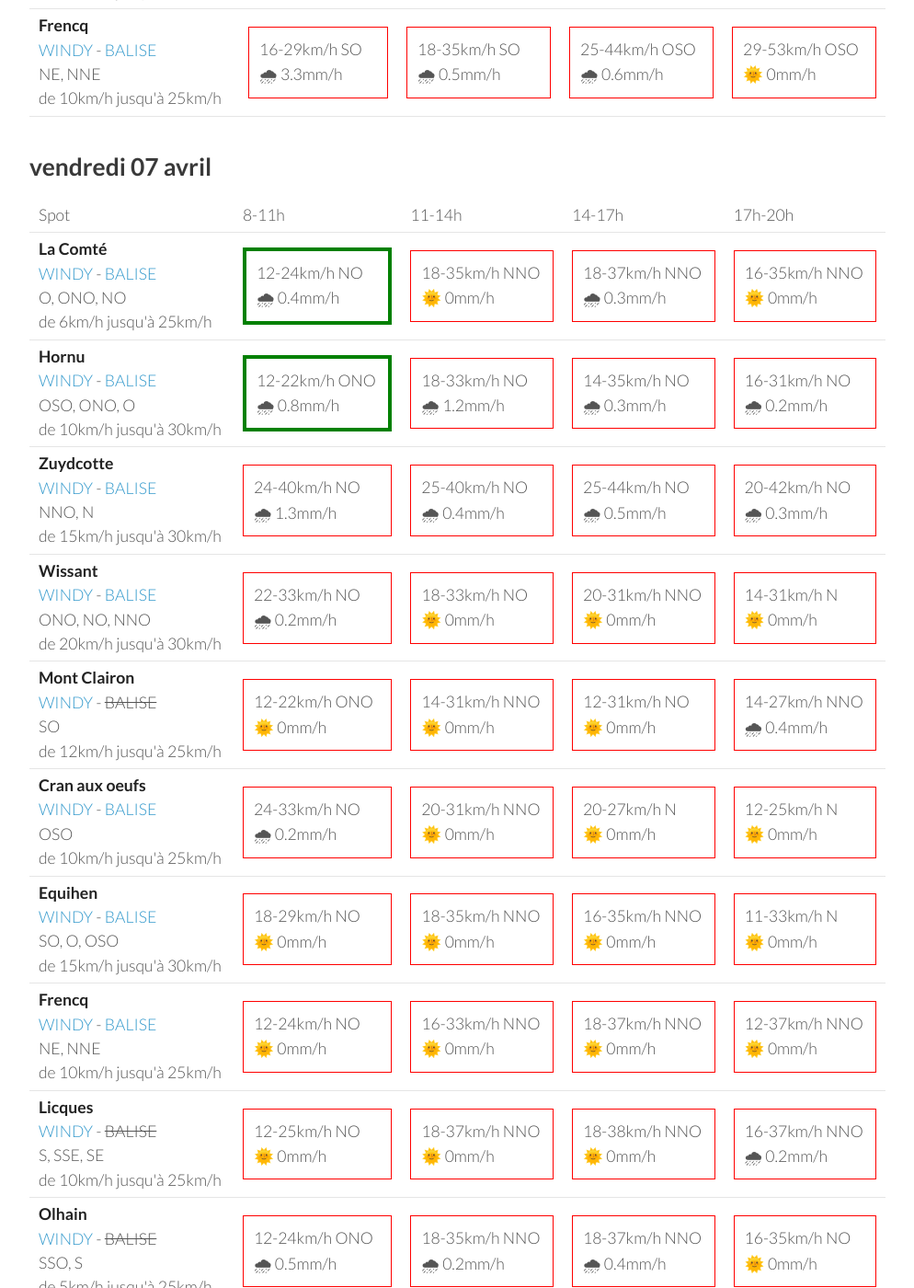
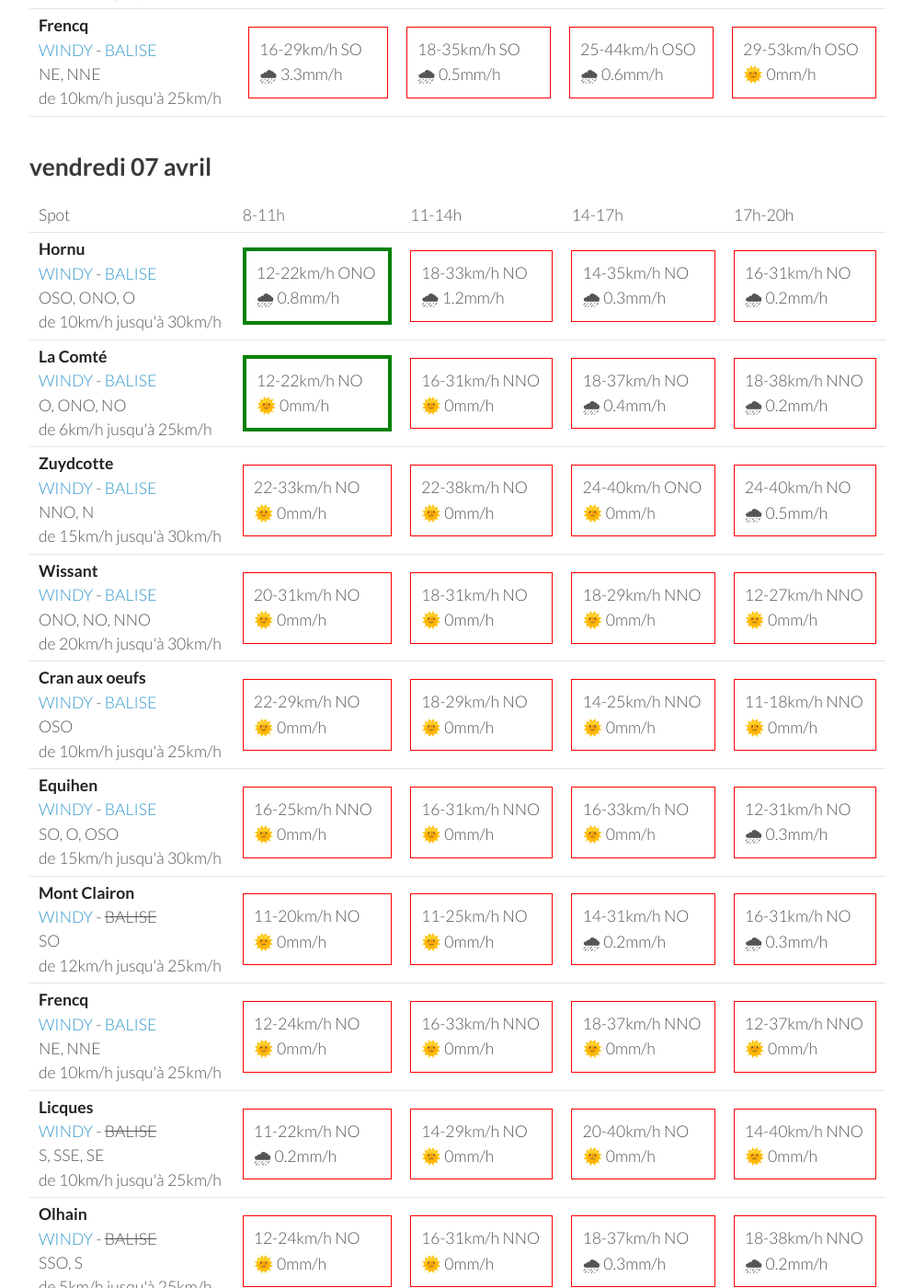
Before and after one commit to parapente-dans-le-nord/parapente-dans-le-nord.github.io, a Jekyll site: the page built from all.markdown, in a window 1280 px wide and 1400 px high, scrolled down 2931 px. Shown: the whole window at 92% size, without its empty margins (26-1020 px from the left). Built offline with Jekyll 4.4.1, drawn with Linux system fonts in a browser that asks for light colours; some of the changed text lies outside the part shown.

Commit message:
update index.markdown

```diff
--- a/all.markdown
+++ b/all.markdown
@@ -263,16 +263,6 @@ page mise à jour le mercredi 05 avril 13:03
       <td>17h-20h</td>
     </tr>
 <tr>
-        <td><strong>La Comté</strong><br><a href="https://windy.com/50.426/2.500?50.025,2.499,8">WINDY</a> - <span class=""><a href="https://balisemeteo.com/balise.php?idBalise=">BALISE</a> </span><br> <span class="vent-favorable">O, ONO, NO</span><br><span class="force-vent">de 6km/h jusqu'à 25km/h</span> </td>
-
-            <td><div class="flyable"><p>12-24km/h NO</p><p>🌧 0.4mm/h</p></div></td>
-            <td><div class="not-flyable"><p>18-35km/h NNO</p><p>🌞 0mm/h</p></div></td>
-            <td><div class="not-flyable"><p>18-37km/h NNO</p><p>🌧 0.3mm/h</p></div></td>
-            <td><div class="not-flyable"><p>16-35km/h NNO</p><p>🌞 0mm/h</p></div></td>
-
-
-    </tr>
-<tr>
         <td><strong>Hornu</strong><br><a href="https://windy.com/50.424/3.819?50.024,3.818,8,m:e3daghw">WINDY</a> - <span class=""><a href="https://balisemeteo.com/balise_histo.php?idBalise=5040">BALISE</a> </span><br> <span class="vent-favorable">OSO, ONO, O</span><br><span class="force-vent">de 10km/h jusqu'à 30km/h</span> </td>
 
             <td><div class="flyable"><p>12-22km/h ONO</p><p>🌧 0.8mm/h</p></div></td>
@@ -283,52 +273,62 @@ page mise à jour le mercredi 05 avril 13:03
 
     </tr>
 <tr>
+        <td><strong>La Comté</strong><br><a href="https://windy.com/50.426/2.500?50.025,2.499,8">WINDY</a> - <span class=""><a href="https://balisemeteo.com/balise.php?idBalise=">BALISE</a> </span><br> <span class="vent-favorable">O, ONO, NO</span><br><span class="force-vent">de 6km/h jusqu'à 25km/h</span> </td>
+
+            <td><div class="flyable"><p>12-22km/h NO</p><p>🌞 0mm/h</p></div></td>
+            <td><div class="not-flyable"><p>16-31km/h NNO</p><p>🌞 0mm/h</p></div></td>
+            <td><div class="not-flyable"><p>18-37km/h NO</p><p>🌧 0.4mm/h</p></div></td>
+            <td><div class="not-flyable"><p>18-38km/h NNO</p><p>🌧 0.2mm/h</p></div></td>
+
+
+    </tr>
+<tr>
         <td><strong>Zuydcotte</strong><br><a href="https://windy.com/51.064/2.491?50.669,2.488,8,m:e4hagfk">WINDY</a> - <span class=""><a href="https://www.allosurf.net/meteo/live/dunkerque-station-meteo-lfak-8329.html">BALISE</a> </span><br> <span class="vent-favorable">NNO, N</span><br><span class="force-vent">de 15km/h jusqu'à 30km/h</span> </td>
 
-            <td><div class="not-flyable"><p>24-40km/h NO</p><p>🌧 1.3mm/h</p></div></td>
-            <td><div class="not-flyable"><p>25-40km/h NO</p><p>🌧 0.4mm/h</p></div></td>
-            <td><div class="not-flyable"><p>25-44km/h NO</p><p>🌧 0.5mm/h</p></div></td>
-            <td><div class="not-flyable"><p>20-42km/h NO</p><p>🌧 0.3mm/h</p></div></td>
+            <td><div class="not-flyable"><p>22-33km/h NO</p><p>🌞 0mm/h</p></div></td>
+            <td><div class="not-flyable"><p>22-38km/h NO</p><p>🌞 0mm/h</p></div></td>
+            <td><div class="not-flyable"><p>24-40km/h ONO</p><p>🌞 0mm/h</p></div></td>
+            <td><div class="not-flyable"><p>24-40km/h NO</p><p>🌧 0.5mm/h</p></div></td>
 
 
     </tr>
 <tr>
         <td><strong>Wissant</strong><br><a href="https://windy.com/50.885/1.653?50.488,1.653,8,m:e3XagdU">WINDY</a> - <span class=""><a href="https://balisemeteo.com/balise_histo.php?idBalise=159">BALISE</a> </span><br> <span class="vent-favorable">ONO, NO, NNO</span><br><span class="force-vent">de 20km/h jusqu'à 30km/h</span> </td>
 
-            <td><div class="not-flyable"><p>22-33km/h NO</p><p>🌧 0.2mm/h</p></div></td>
-            <td><div class="not-flyable"><p>18-33km/h NO</p><p>🌞 0mm/h</p></div></td>
-            <td><div class="not-flyable"><p>20-31km/h NNO</p><p>🌞 0mm/h</p></div></td>
-            <td><div class="not-flyable"><p>14-31km/h N</p><p>🌞 0mm/h</p></div></td>
+            <td><div class="not-flyable"><p>20-31km/h NO</p><p>🌞 0mm/h</p></div></td>
+            <td><div class="not-flyable"><p>18-31km/h NO</p><p>🌞 0mm/h</p></div></td>
+            <td><div class="not-flyable"><p>18-29km/h NNO</p><p>🌞 0mm/h</p></div></td>
+            <td><div class="not-flyable"><p>12-27km/h NNO</p><p>🌞 0mm/h</p></div></td>
+
+
+    </tr>
+<tr>
+        <td><strong>Cran aux oeufs</strong><br><a href="https://windy.com/50.847/1.584?50.451,1.582,8,m:e3TagdN">WINDY</a> - <span class=""><a href="https://www.meteociel.fr/temps-reel/obs_villes.php?code2=7004">BALISE</a> </span><br> <span class="vent-favorable">OSO</span><br><span class="force-vent">de 10km/h jusqu'à 25km/h</span> </td>
+
+            <td><div class="not-flyable"><p>22-29km/h NO</p><p>🌞 0mm/h</p></div></td>
+            <td><div class="not-flyable"><p>18-29km/h NO</p><p>🌞 0mm/h</p></div></td>
+            <td><div class="not-flyable"><p>14-25km/h NNO</p><p>🌞 0mm/h</p></div></td>
+            <td><div class="not-flyable"><p>11-18km/h NNO</p><p>🌞 0mm/h</p></div></td>
+
+
+    </tr>
+<tr>
+        <td><strong>Equihen</strong><br><a href="https://windy.com/50.679/1.572?50.279,1.571,8,m:e3CagdM">WINDY</a> - <span class=""><a href="https://balisemeteo.com/balise_histo.php?idBalise=159">BALISE</a> </span><br> <span class="vent-favorable">SO, O, OSO</span><br><span class="force-vent">de 15km/h jusqu'à 30km/h</span> </td>
+
+            <td><div class="not-flyable"><p>16-25km/h NNO</p><p>🌞 0mm/h</p></div></td>
+            <td><div class="not-flyable"><p>16-31km/h NNO</p><p>🌞 0mm/h</p></div></td>
+            <td><div class="not-flyable"><p>16-33km/h NO</p><p>🌞 0mm/h</p></div></td>
+            <td><div class="not-flyable"><p>12-31km/h NO</p><p>🌧 0.3mm/h</p></div></td>
 
 
     </tr>
 <tr>
         <td><strong>Mont Clairon</strong><br><a href="https://windy.com/49.919/2.729?49.515,2.730,8,m:e2magfH">WINDY</a> - <span class="no-balise"> BALISE </span><br> <span class="vent-favorable">SO</span><br><span class="force-vent">de 12km/h jusqu'à 25km/h</span> </td>
 
-            <td><div class="not-flyable"><p>12-22km/h ONO</p><p>🌞 0mm/h</p></div></td>
-            <td><div class="not-flyable"><p>14-31km/h NNO</p><p>🌞 0mm/h</p></div></td>
-            <td><div class="not-flyable"><p>12-31km/h NO</p><p>🌞 0mm/h</p></div></td>
-            <td><div class="not-flyable"><p>14-27km/h NNO</p><p>🌧 0.4mm/h</p></div></td>
-
-
-    </tr>
-<tr>
-        <td><strong>Cran aux oeufs</strong><br><a href="https://windy.com/50.847/1.584?50.451,1.582,8,m:e3TagdN">WINDY</a> - <span class=""><a href="https://www.meteociel.fr/temps-reel/obs_villes.php?code2=7004">BALISE</a> </span><br> <span class="vent-favorable">OSO</span><br><span class="force-vent">de 10km/h jusqu'à 25km/h</span> </td>
-
-            <td><div class="not-flyable"><p>24-33km/h NO</p><p>🌧 0.2mm/h</p></div></td>
-            <td><div class="not-flyable"><p>20-31km/h NNO</p><p>🌞 0mm/h</p></div></td>
-            <td><div class="not-flyable"><p>20-27km/h N</p><p>🌞 0mm/h</p></div></td>
-            <td><div class="not-flyable"><p>12-25km/h N</p><p>🌞 0mm/h</p></div></td>
-
-
-    </tr>
-<tr>
-        <td><strong>Equihen</strong><br><a href="https://windy.com/50.679/1.572?50.279,1.571,8,m:e3CagdM">WINDY</a> - <span class=""><a href="https://balisemeteo.com/balise_histo.php?idBalise=159">BALISE</a> </span><br> <span class="vent-favorable">SO, O, OSO</span><br><span class="force-vent">de 15km/h jusqu'à 30km/h</span> </td>
-
-            <td><div class="not-flyable"><p>18-29km/h NO</p><p>🌞 0mm/h</p></div></td>
-            <td><div class="not-flyable"><p>18-35km/h NNO</p><p>🌞 0mm/h</p></div></td>
-            <td><div class="not-flyable"><p>16-35km/h NNO</p><p>🌞 0mm/h</p></div></td>
-            <td><div class="not-flyable"><p>11-33km/h N</p><p>🌞 0mm/h</p></div></td>
+            <td><div class="not-flyable"><p>11-20km/h NO</p><p>🌞 0mm/h</p></div></td>
+            <td><div class="not-flyable"><p>11-25km/h NO</p><p>🌞 0mm/h</p></div></td>
+            <td><div class="not-flyable"><p>14-31km/h NO</p><p>🌧 0.2mm/h</p></div></td>
+            <td><div class="not-flyable"><p>16-31km/h NO</p><p>🌧 0.3mm/h</p></div></td>
 
 
     </tr>
@@ -345,30 +345,30 @@ page mise à jour le mercredi 05 avril 13:03
 <tr>
         <td><strong>Licques</strong><br><a href="https://windy.com/50.786/1.936?50.388,1.934,8">WINDY</a> - <span class="no-balise"> BALISE </span><br> <span class="vent-favorable">S, SSE, SE</span><br><span class="force-vent">de 10km/h jusqu'à 25km/h</span> </td>
 
-            <td><div class="not-flyable"><p>12-25km/h NO</p><p>🌞 0mm/h</p></div></td>
-            <td><div class="not-flyable"><p>18-37km/h NNO</p><p>🌞 0mm/h</p></div></td>
-            <td><div class="not-flyable"><p>18-38km/h NNO</p><p>🌞 0mm/h</p></div></td>
-            <td><div class="not-flyable"><p>16-37km/h NNO</p><p>🌧 0.2mm/h</p></div></td>
+            <td><div class="not-flyable"><p>11-22km/h NO</p><p>🌧 0.2mm/h</p></div></td>
+            <td><div class="not-flyable"><p>14-29km/h NO</p><p>🌞 0mm/h</p></div></td>
+            <td><div class="not-flyable"><p>20-40km/h NO</p><p>🌞 0mm/h</p></div></td>
+            <td><div class="not-flyable"><p>14-40km/h NNO</p><p>🌞 0mm/h</p></div></td>
 
 
     </tr>
 <tr>
         <td><strong>Olhain</strong><br><a href="https://windy.com/50.434/2.586?50.031,2.587,8,m:e3eagft">WINDY</a> - <span class="no-balise"> BALISE </span><br> <span class="vent-favorable">SSO, S</span><br><span class="force-vent">de 5km/h jusqu'à 25km/h</span> </td>
 
-            <td><div class="not-flyable"><p>12-24km/h ONO</p><p>🌧 0.5mm/h</p></div></td>
-            <td><div class="not-flyable"><p>18-35km/h NNO</p><p>🌧 0.2mm/h</p></div></td>
-            <td><div class="not-flyable"><p>18-37km/h NNO</p><p>🌧 0.4mm/h</p></div></td>
-            <td><div class="not-flyable"><p>16-35km/h NO</p><p>🌞 0mm/h</p></div></td>
+            <td><div class="not-flyable"><p>12-24km/h NO</p><p>🌞 0mm/h</p></div></td>
+            <td><div class="not-flyable"><p>16-31km/h NNO</p><p>🌞 0mm/h</p></div></td>
+            <td><div class="not-flyable"><p>18-37km/h NO</p><p>🌧 0.3mm/h</p></div></td>
+            <td><div class="not-flyable"><p>18-38km/h NNO</p><p>🌧 0.2mm/h</p></div></td>
 
 
     </tr>
 <tr>
         <td><strong>Dannes</strong><br><a href="https://windy.com/50.587/1.637?50.188,1.637,8">WINDY</a> - <span class="no-balise"> BALISE </span><br> <span class="vent-favorable">O, OSO, SO, ONO</span><br><span class="force-vent">de 12km/h jusqu'à 20km/h</span> </td>
 
-            <td><div class="not-flyable"><p>12-24km/h NO</p><p>🌞 0mm/h</p></div></td>
-            <td><div class="not-flyable"><p>16-33km/h NNO</p><p>🌞 0mm/h</p></div></td>
-            <td><div class="not-flyable"><p>18-37km/h NNO</p><p>🌞 0mm/h</p></div></td>
-            <td><div class="not-flyable"><p>11-35km/h NNO</p><p>🌞 0mm/h</p></div></td>
+            <td><div class="not-flyable"><p>11-22km/h NNO</p><p>🌞 0mm/h</p></div></td>
+            <td><div class="not-flyable"><p>14-27km/h NNO</p><p>🌞 0mm/h</p></div></td>
+            <td><div class="not-flyable"><p>18-35km/h NO</p><p>🌞 0mm/h</p></div></td>
+            <td><div class="not-flyable"><p>14-37km/h NO</p><p>🌧 0.2mm/h</p></div></td>
 
 
     </tr>
@@ -391,30 +391,20 @@ page mise à jour le mercredi 05 avril 13:03
 <tr>
         <td><strong>La Comté</strong><br><a href="https://windy.com/50.426/2.500?50.025,2.499,8">WINDY</a> - <span class=""><a href="https://balisemeteo.com/balise.php?idBalise=">BALISE</a> </span><br> <span class="vent-favorable">O, ONO, NO</span><br><span class="force-vent">de 6km/h jusqu'à 25km/h</span> </td>
 
-            <td><div class="flyable"><p>9-16km/h O</p><p>🌞 0mm/h</p></div></td>
-            <td><div class="flyable"><p>9-20km/h ONO</p><p>🌞 0mm/h</p></div></td>
-            <td><div class="flyable"><p>9-22km/h NO</p><p>🌧 0.2mm/h</p></div></td>
-            <td><div class="not-flyable"><p>5-20km/h NO</p><p>🌞 0mm/h</p></div></td>
-
-
-    </tr>
-<tr>
-        <td><strong>Zuydcotte</strong><br><a href="https://windy.com/51.064/2.491?50.669,2.488,8,m:e4hagfk">WINDY</a> - <span class=""><a href="https://www.allosurf.net/meteo/live/dunkerque-station-meteo-lfak-8329.html">BALISE</a> </span><br> <span class="vent-favorable">NNO, N</span><br><span class="force-vent">de 15km/h jusqu'à 30km/h</span> </td>
-
-            <td><div class="not-flyable"><p>5-11km/h NO</p><p>🌧 0.2mm/h</p></div></td>
-            <td><div class="not-flyable"><p>9-18km/h NO</p><p>🌞 0mm/h</p></div></td>
-            <td><div class="not-flyable"><p>11-20km/h NO</p><p>🌞 0mm/h</p></div></td>
-            <td><div class="not-flyable"><p>9-20km/h NO</p><p>🌞 0mm/h</p></div></td>
+            <td><div class="not-flyable"><p>3-11km/h ONO</p><p>🌞 0mm/h</p></div></td>
+            <td><div class="not-flyable"><p>5-14km/h NNO</p><p>🌞 0mm/h</p></div></td>
+            <td><div class="not-flyable"><p>5-14km/h O</p><p>🌞 0mm/h</p></div></td>
+            <td><div class="flyable"><p>7-16km/h ONO</p><p>🌞 0mm/h</p></div></td>
 
 
     </tr>
 <tr>
         <td><strong>Wissant</strong><br><a href="https://windy.com/50.885/1.653?50.488,1.653,8,m:e3XagdU">WINDY</a> - <span class=""><a href="https://balisemeteo.com/balise_histo.php?idBalise=159">BALISE</a> </span><br> <span class="vent-favorable">ONO, NO, NNO</span><br><span class="force-vent">de 20km/h jusqu'à 30km/h</span> </td>
 
-            <td><div class="not-flyable"><p>14-20km/h NO</p><p>🌧 0.3mm/h</p></div></td>
-            <td><div class="not-flyable"><p>9-22km/h NNO</p><p>🌞 0mm/h</p></div></td>
-            <td><div class="not-flyable"><p>7-16km/h NO</p><p>🌞 0mm/h</p></div></td>
-            <td><div class="not-flyable"><p>7-14km/h ONO</p><p>🌞 0mm/h</p></div></td>
+            <td><div class="not-flyable"><p>5-12km/h ONO</p><p>🌞 0mm/h</p></div></td>
+            <td><div class="not-flyable"><p>5-11km/h ONO</p><p>🌞 0mm/h</p></div></td>
+            <td><div class="not-flyable"><p>9-16km/h ONO</p><p>🌞 0mm/h</p></div></td>
+            <td><div class="not-flyable"><p>7-16km/h ONO</p><p>🌞 0mm/h</p></div></td>
 
 
     </tr>
@@ -431,20 +421,30 @@ page mise à jour le mercredi 05 avril 13:03
 <tr>
         <td><strong>Dannes</strong><br><a href="https://windy.com/50.587/1.637?50.188,1.637,8">WINDY</a> - <span class="no-balise"> BALISE </span><br> <span class="vent-favorable">O, OSO, SO, ONO</span><br><span class="force-vent">de 12km/h jusqu'à 20km/h</span> </td>
 
-            <td><div class="not-flyable"><p>9-14km/h NO</p><p>🌞 0mm/h</p></div></td>
-            <td><div class="not-flyable"><p>7-22km/h NNO</p><p>🌞 0mm/h</p></div></td>
-            <td><div class="not-flyable"><p>11-25km/h ONO</p><p>🌧 0.3mm/h</p></div></td>
-            <td><div class="not-flyable"><p>11-27km/h NO</p><p>🌞 0mm/h</p></div></td>
+            <td><div class="not-flyable"><p>3-7km/h NE</p><p>🌞 0mm/h</p></div></td>
+            <td><div class="not-flyable"><p>5-14km/h NO</p><p>🌞 0mm/h</p></div></td>
+            <td><div class="not-flyable"><p>9-22km/h ONO</p><p>🌧 0.4mm/h</p></div></td>
+            <td><div class="not-flyable"><p>9-25km/h ONO</p><p>🌞 0mm/h</p></div></td>
+
+
+    </tr>
+<tr>
+        <td><strong>Zuydcotte</strong><br><a href="https://windy.com/51.064/2.491?50.669,2.488,8,m:e4hagfk">WINDY</a> - <span class=""><a href="https://www.allosurf.net/meteo/live/dunkerque-station-meteo-lfak-8329.html">BALISE</a> </span><br> <span class="vent-favorable">NNO, N</span><br><span class="force-vent">de 15km/h jusqu'à 30km/h</span> </td>
+
+            <td><div class="not-flyable"><p>5-11km/h OSO</p><p>🌞 0mm/h</p></div></td>
+            <td><div class="not-flyable"><p>7-14km/h O</p><p>🌧 0.2mm/h</p></div></td>
+            <td><div class="not-flyable"><p>11-20km/h NO</p><p>🌧 0.3mm/h</p></div></td>
+            <td><div class="not-flyable"><p>7-22km/h N</p><p>🌞 0mm/h</p></div></td>
 
 
     </tr>
 <tr>
         <td><strong>Olhain</strong><br><a href="https://windy.com/50.434/2.586?50.031,2.587,8,m:e3eagft">WINDY</a> - <span class="no-balise"> BALISE </span><br> <span class="vent-favorable">SSO, S</span><br><span class="force-vent">de 5km/h jusqu'à 25km/h</span> </td>
 
-            <td><div class="not-flyable"><p>9-16km/h O</p><p>🌞 0mm/h</p></div></td>
-            <td><div class="not-flyable"><p>9-20km/h ONO</p><p>🌞 0mm/h</p></div></td>
-            <td><div class="not-flyable"><p>9-22km/h NO</p><p>🌧 0.2mm/h</p></div></td>
-            <td><div class="not-flyable"><p>5-20km/h NNO</p><p>🌞 0mm/h</p></div></td>
+            <td><div class="not-flyable"><p>3-9km/h ONO</p><p>🌞 0mm/h</p></div></td>
+            <td><div class="not-flyable"><p>5-14km/h NNO</p><p>🌞 0mm/h</p></div></td>
+            <td><div class="not-flyable"><p>5-14km/h O</p><p>🌧 0.2mm/h</p></div></td>
+            <td><div class="not-flyable"><p>5-16km/h ONO</p><p>🌞 0mm/h</p></div></td>
 
 
     </tr>
@@ -461,40 +461,40 @@ page mise à jour le mercredi 05 avril 13:03
 <tr>
         <td><strong>Cran aux oeufs</strong><br><a href="https://windy.com/50.847/1.584?50.451,1.582,8,m:e3TagdN">WINDY</a> - <span class=""><a href="https://www.meteociel.fr/temps-reel/obs_villes.php?code2=7004">BALISE</a> </span><br> <span class="vent-favorable">OSO</span><br><span class="force-vent">de 10km/h jusqu'à 25km/h</span> </td>
 
-            <td><div class="not-flyable"><p>16-22km/h NO</p><p>🌧 0.2mm/h</p></div></td>
-            <td><div class="not-flyable"><p>9-22km/h NNO</p><p>🌞 0mm/h</p></div></td>
-            <td><div class="not-flyable"><p>7-12km/h NO</p><p>🌞 0mm/h</p></div></td>
-            <td><div class="not-flyable"><p>7-12km/h NO</p><p>🌞 0mm/h</p></div></td>
+            <td><div class="not-flyable"><p>3-12km/h NO</p><p>🌞 0mm/h</p></div></td>
+            <td><div class="not-flyable"><p>5-9km/h ONO</p><p>🌞 0mm/h</p></div></td>
+            <td><div class="not-flyable"><p>11-14km/h ONO</p><p>🌞 0mm/h</p></div></td>
+            <td><div class="not-flyable"><p>7-16km/h ONO</p><p>🌞 0mm/h</p></div></td>
 
 
     </tr>
 <tr>
         <td><strong>Equihen</strong><br><a href="https://windy.com/50.679/1.572?50.279,1.571,8,m:e3CagdM">WINDY</a> - <span class=""><a href="https://balisemeteo.com/balise_histo.php?idBalise=159">BALISE</a> </span><br> <span class="vent-favorable">SO, O, OSO</span><br><span class="force-vent">de 15km/h jusqu'à 30km/h</span> </td>
 
-            <td><div class="not-flyable"><p>11-18km/h NO</p><p>🌞 0mm/h</p></div></td>
-            <td><div class="not-flyable"><p>9-22km/h NNO</p><p>🌞 0mm/h</p></div></td>
-            <td><div class="not-flyable"><p>11-22km/h NO</p><p>🌧 0.2mm/h</p></div></td>
-            <td><div class="not-flyable"><p>9-24km/h NO</p><p>🌞 0mm/h</p></div></td>
+            <td><div class="not-flyable"><p>3-9km/h NE</p><p>🌞 0mm/h</p></div></td>
+            <td><div class="not-flyable"><p>5-14km/h NO</p><p>🌞 0mm/h</p></div></td>
+            <td><div class="not-flyable"><p>11-24km/h ONO</p><p>🌞 0mm/h</p></div></td>
+            <td><div class="not-flyable"><p>9-25km/h ONO</p><p>🌞 0mm/h</p></div></td>
 
 
     </tr>
 <tr>
         <td><strong>Mont Clairon</strong><br><a href="https://windy.com/49.919/2.729?49.515,2.730,8,m:e2magfH">WINDY</a> - <span class="no-balise"> BALISE </span><br> <span class="vent-favorable">SO</span><br><span class="force-vent">de 12km/h jusqu'à 25km/h</span> </td>
 
-            <td><div class="not-flyable"><p>7-12km/h O</p><p>🌞 0mm/h</p></div></td>
-            <td><div class="not-flyable"><p>5-16km/h O</p><p>🌞 0mm/h</p></div></td>
-            <td><div class="not-flyable"><p>9-20km/h NO</p><p>🌧 0.2mm/h</p></div></td>
-            <td><div class="not-flyable"><p>11-24km/h NO</p><p>🌞 0mm/h</p></div></td>
+            <td><div class="not-flyable"><p>5-11km/h N</p><p>🌞 0mm/h</p></div></td>
+            <td><div class="not-flyable"><p>5-14km/h N</p><p>🌞 0mm/h</p></div></td>
+            <td><div class="not-flyable"><p>3-14km/h NNO</p><p>🌧 0.2mm/h</p></div></td>
+            <td><div class="not-flyable"><p>5-16km/h NO</p><p>🌞 0mm/h</p></div></td>
 
 
     </tr>
 <tr>
         <td><strong>Licques</strong><br><a href="https://windy.com/50.786/1.936?50.388,1.934,8">WINDY</a> - <span class="no-balise"> BALISE </span><br> <span class="vent-favorable">S, SSE, SE</span><br><span class="force-vent">de 10km/h jusqu'à 25km/h</span> </td>
 
-            <td><div class="not-flyable"><p>9-16km/h O</p><p>🌞 0mm/h</p></div></td>
-            <td><div class="not-flyable"><p>9-22km/h NNO</p><p>🌧 0.5mm/h</p></div></td>
-            <td><div class="not-flyable"><p>7-20km/h ONO</p><p>🌧 0.3mm/h</p></div></td>
-            <td><div class="not-flyable"><p>7-20km/h NNO</p><p>🌞 0mm/h</p></div></td>
+            <td><div class="not-flyable"><p>3-11km/h OSO</p><p>🌞 0mm/h</p></div></td>
+            <td><div class="not-flyable"><p>1-12km/h NO</p><p>🌞 0mm/h</p></div></td>
+            <td><div class="not-flyable"><p>5-14km/h NNO</p><p>🌧 0.3mm/h</p></div></td>
+            <td><div class="not-flyable"><p>7-18km/h NNO</p><p>🌧 0.3mm/h</p></div></td>
 
 
     </tr>
```
Also changed, not shown: other parts of all.markdown (+1 -1 lines), index.markdown (+15 -15 lines).
